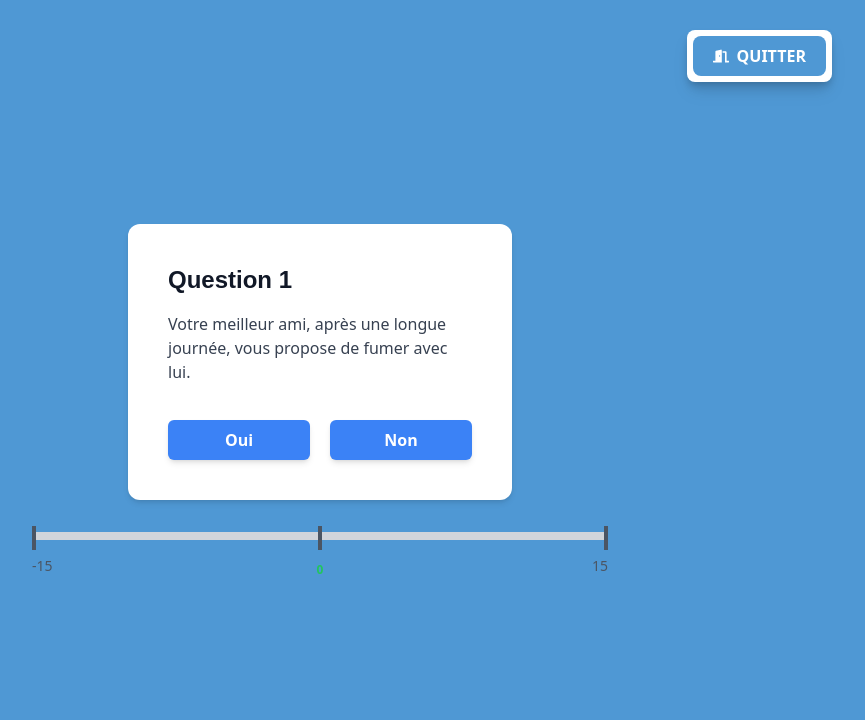
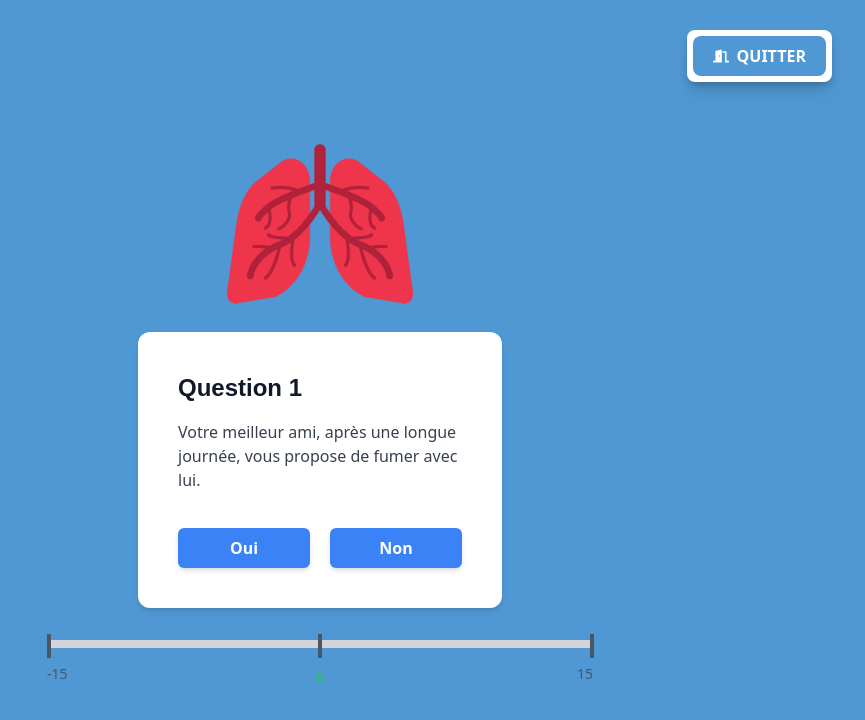
Before and after one commit to ErwanCoubret/nuit-de-l-info-2024, a Next.js app in the folder ndi2024/: page /game/minigames/chest in a window 1280 px wide. Shown: the top 720 px of the page, without its empty margins (320-1185 px from the left). Built offline with nearby package versions, Linux system fonts and the light colour scheme.

Commit message:
added image

```diff
--- a/ndi2024/app/components/root/game/minigames/chest/QuizBar.tsx
+++ b/ndi2024/app/components/root/game/minigames/chest/QuizBar.tsx
@@ -2,6 +2,7 @@
 import { useEffect, useState } from "react";
 import QuestionBar from "./QuestionBar";
 import Bar from "./Bar";
+import Image from "next/image";
 
 function GoodEnd() {
 	useEffect(() => {
@@ -47,19 +48,20 @@ export default function QuizBar() {
 	const questions = [
 		"Votre meilleur ami, après une longue journée, vous propose de fumer avec lui.",
 		"Voulez vous effectuer des efforts physiques régulièrement ?",
-        "Vous décidez de votre futur lieu de vie..."]
+		"Vous décidez de votre futur lieu de vie...",
+	];
 
 	const answerbooleans = [false, true, true];
 	const answertextgood = [
 		"Vous préservez vos poumons : les récifs coralliens ne sont pas abimés.",
 		"Vos poumons se renforcent. Les océans s'éclaircissent",
-		"Vos poumons se purifient. Les êtres vivants marins vivent une vie heureuse !"
+		"Vos poumons se purifient. Les êtres vivants marins vivent une vie heureuse !",
 	];
 
 	const answertextbad = [
 		"Vos poumons se détériorent : les récifs coralliens blanchissent petit à petit…",
 		"Vos poumons s'affaiblissent. Les débris s'accumulent dans l'océan…",
-        "Vos poumons deviennent impurs et s'assombrissent. Les être vivants marins commencent à développer des mutations…"
+		"Vos poumons deviennent impurs et s'assombrissent. Les être vivants marins commencent à développer des mutations…",
 	];
 
 	const [currentQuestion, setCurrentQuestion] = useState(1);
@@ -67,8 +69,14 @@ export default function QuizBar() {
 
 	return (
 		<section className="w-full min-h-screen flex flex-col items-center justify-center bg-primary-500">
-			<div className="w-full max-w-3xl">
-				{/* Affichage de la question */}
+			<div className="w-full flex flex-col justify-center items-center max-w-3xl p-5">
+				<Image
+					src={"/Poumon.png"}
+					alt="Brain"
+					width={384}
+					height={384}
+					objectFit="absolute w-96 h-96 mx-auto w-full"
+				/>
 				{currentQuestion < 4 && (
 					<QuestionBar
 						number={currentQuestion}
@@ -83,9 +91,7 @@ export default function QuizBar() {
 					/>
 				)}
 				{/* Fin du quiz */}
-				{currentQuestion === 4 && score >= 0 && (
-					<GoodEnd />
-				)}
+				{currentQuestion === 4 && score >= 0 && <GoodEnd />}
 				{/* Échec au quiz */}
 				{currentQuestion === 4 && score < 0 && <BadEnd />}
 				<div className="w-full max-w-3xl mt-8">
```
Lines whose indentation alone changed are shown as unchanged.
